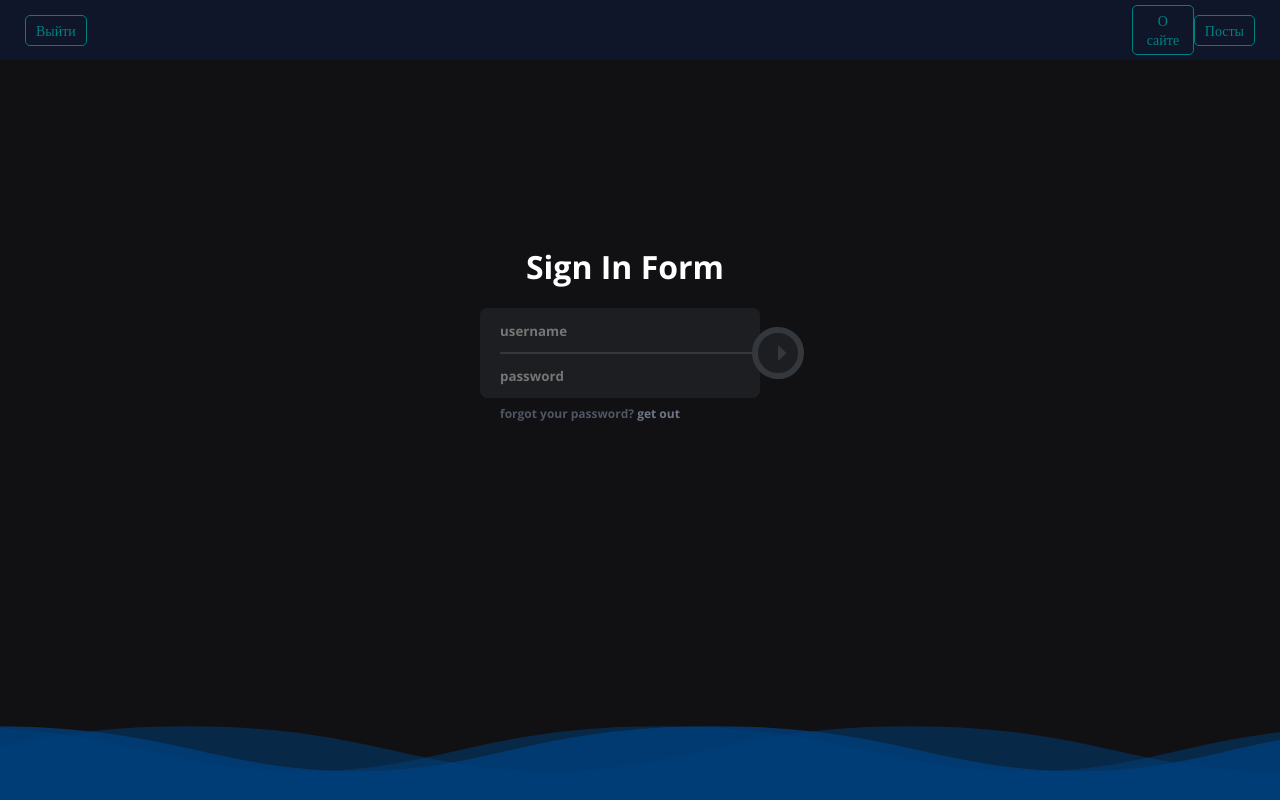
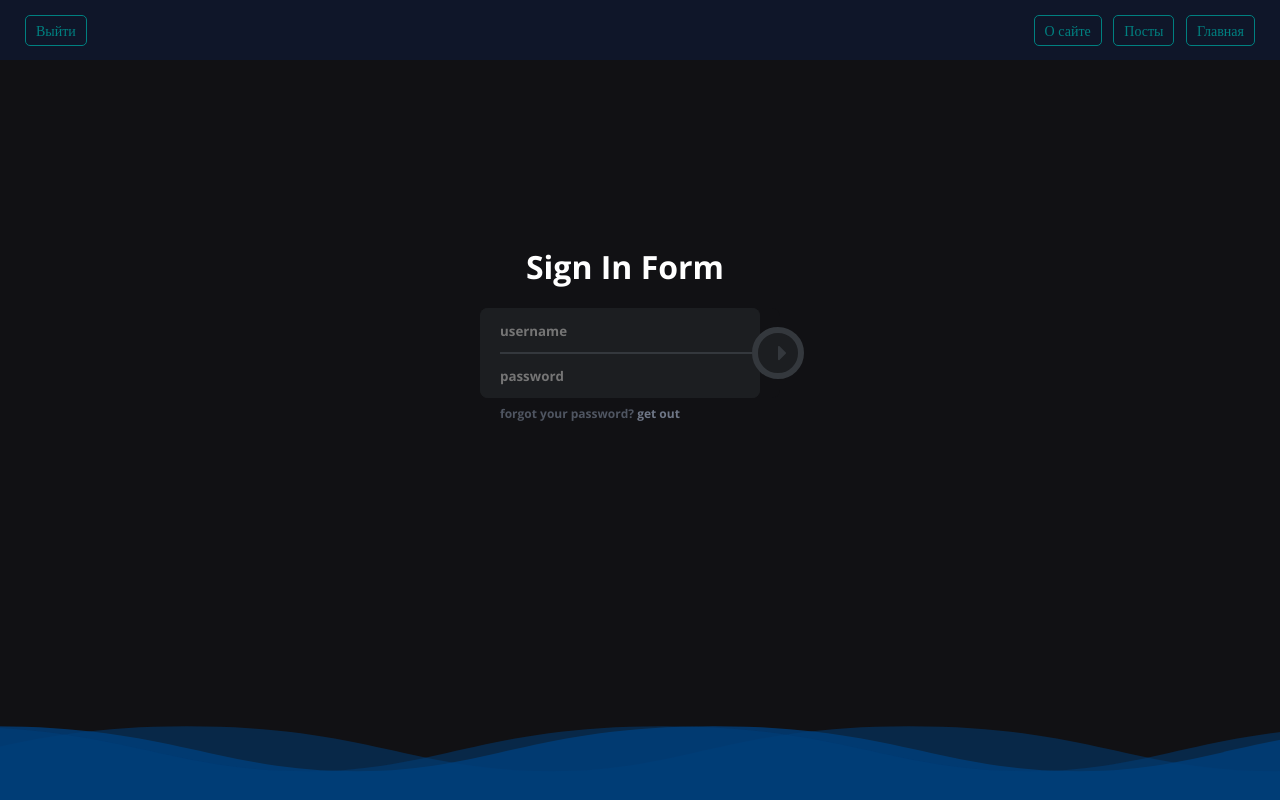
Before and after one commit to SomePavlenko/webproj1, a React (Create React App) app: page /login in a window 1280 px wide. Built offline with nearby package versions, Linux system fonts and the light colour scheme.

Commit message:
home page

```diff
--- a/src/components/AppRouter.jsx
+++ b/src/components/AppRouter.jsx
@@ -22,7 +22,7 @@ const AppRouter = () => {
                 element={route.element}
             />
         )}
-        <Route path="*" element={<Navigate replace to='/posts' />} />
+        <Route path="*" element={<Navigate replace to='/' />} />
         </Routes>
         :
         <Routes>
--- a/src/components/UI/Navbar/Navbar.jsx
+++ b/src/components/UI/Navbar/Navbar.jsx
@@ -27,6 +27,11 @@ const Navbar = () => {
                         Посты
                     </MyButton>
                 </Link>
+                <Link to="/" className='link'>
+                    <MyButton >
+                        Главная
+                    </MyButton>
+                </Link>
             </div>
         </div>
     );
--- /dev/null
+++ b/src/pages/HomePage.jsx
@@ -0,0 +1,11 @@
+import React from 'react';
+
+const HomePage = () => {
+    return (
+        <div>
+            HOME PAGE
+        </div>
+    );
+};
+
+export default HomePage;
--- a/src/pages/Posts.jsx
+++ b/src/pages/Posts.jsx
@@ -30,7 +30,13 @@ function Posts() {
     })
 
     useObserver(lastElement, page < totalPages, isPostsLoading, () => {
-        setPage(page + 1);
+        if (page === 10){
+
+        }
+        else{
+
+            setPage(page + 1);
+        }
     })
 
     useEffect(() => {
@@ -80,12 +86,16 @@ function Posts() {
             {isPostsLoading &&
                 <div style={{ display: 'flex', justifyContent: 'center', marginTop: 50 }}><Loader /></div>
             }
-
+            {(page === 10)
+            ? <hr/>
+            :
             <Pagination
                 page={page}
                 changePage={changePage}
                 totalPages={totalPages}
             />
+            }
+
 
         </div>
 
--- a/src/router/routes.js
+++ b/src/router/routes.js
@@ -1,10 +1,12 @@
 import About from "../pages/About";
+import HomePage from "../pages/HomePage";
 import Login from "../pages/Login";
 import PostIdPage from "../pages/PostIdPage";
 import Posts from "../pages/Posts";
 
 
 export const privateRoutes = [
+    {path: "/", element: <HomePage/>},
     {path: "/about", element: <About/>},
     {path: "/posts", element: <Posts/>},
     {path: "/posts/:id", element: <PostIdPage/>},
--- a/src/styles/App.css
+++ b/src/styles/App.css
@@ -82,7 +82,7 @@
     display: flex;
     align-items: center;
     justify-content: space-between;
-    width: 10%;
+    width: 18%;
     background: rgb(15, 22, 41);
 
 }
```
